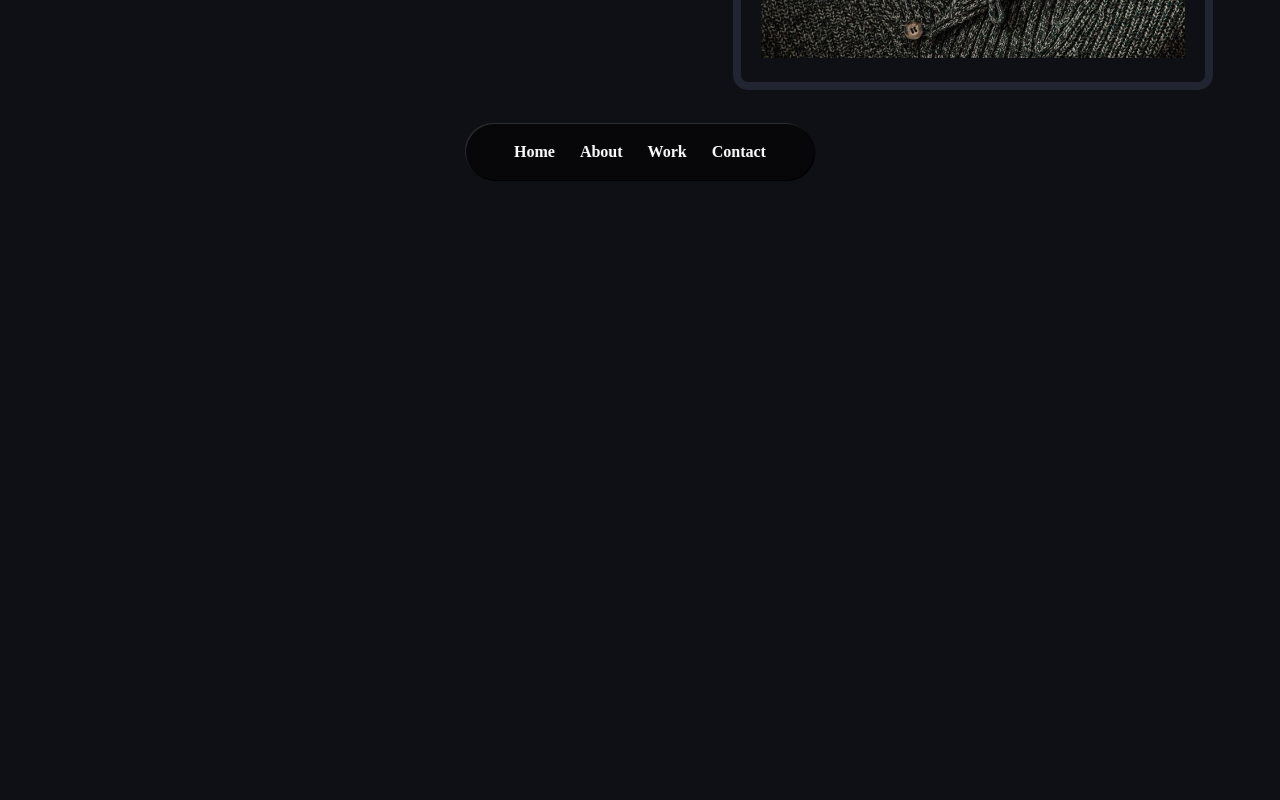
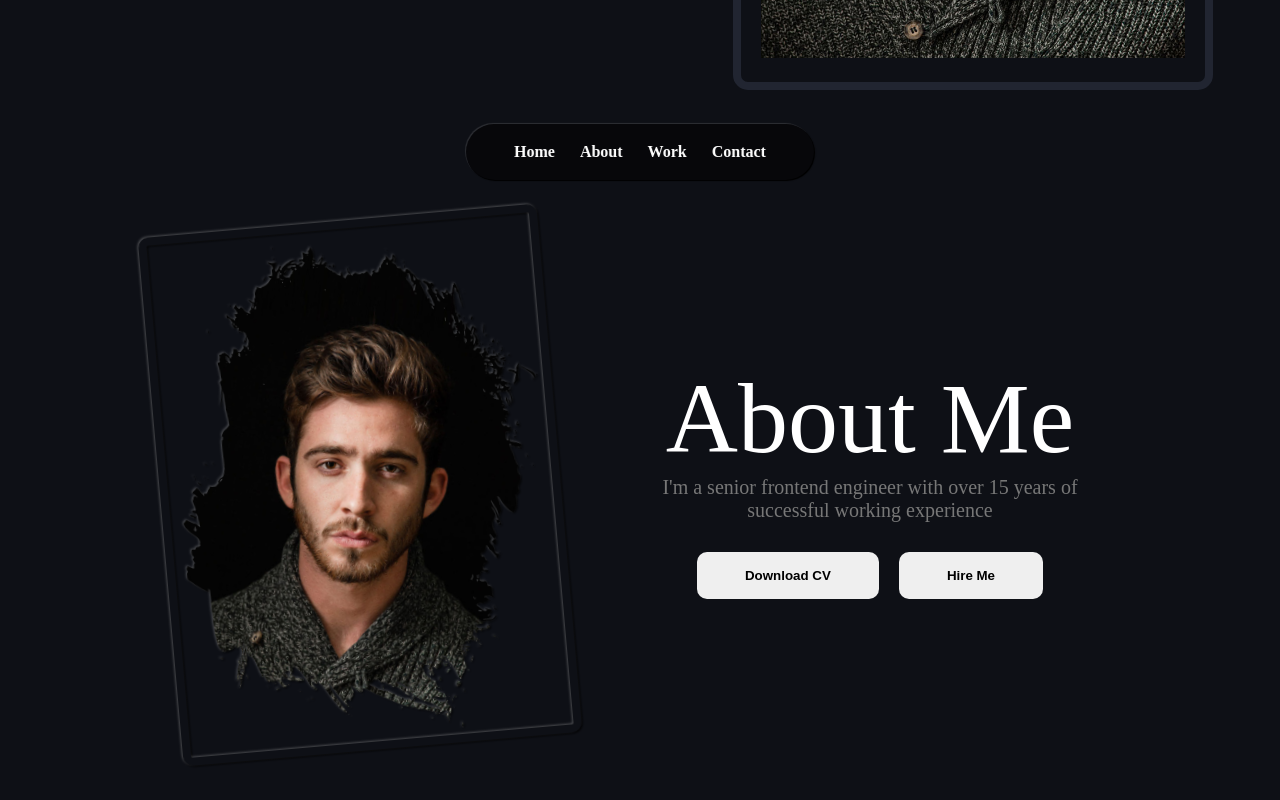
Before and after one commit to Jogata/SoftUni-React-Project, a React (Vite) app in the folder client/: page / in a window 1280 px wide. Shown: the part 600-1400 px from the top of the page. Before the commit the page ends 800 px from the top, so only its background shows below. Built offline with nearby package versions, Linux system fonts and the light colour scheme.

Commit message:
added about component

```diff
--- a/client/src/App.jsx
+++ b/client/src/App.jsx
@@ -22,6 +22,7 @@ import Logout from './components/logout/Logout'
 // ================================================
 import { Hero } from './components/travel/black-portfolio/Home/Hero';
 import { Navbar } from './components/travel/black-portfolio/Navbar/Navbar'
+import { About } from './components/travel/black-portfolio/About/About'
 
 function Loader() {
   return (
@@ -40,6 +41,7 @@ function App() {
       <AuthContextProvider>
         <Navbar />
         <Hero />
+        <About />
           {/* <Routes>
             <Route path='/' element={<MainPage />} />
             <Route path='/skyrim' element={<SkyrimHomePage />} />
--- /dev/null
+++ b/client/src/components/travel/black-portfolio/About/About.jsx
@@ -0,0 +1,25 @@
+import "./about.css";
+import img from "../images/headshot.jpg";
+
+export function About() {
+    return (
+        <div className="about" id="about">
+            <div className="about-left">
+                <div className="about-img">
+                    <img src={img} alt="" />
+                </div>
+            </div>
+            <div className="about-right">
+                <h2>About Me</h2>
+                <p>
+                    I'm a senior frontend engineer with over 15
+                    years of successful working experience
+                </p>
+                <div className="about-btns">
+                    <button>Download CV</button>
+                    <button>Hire Me</button>
+                </div>
+            </div>
+        </div>
+    )
+}
--- /dev/null
+++ b/client/src/components/travel/black-portfolio/About/about.css
@@ -0,0 +1,97 @@
+.about {
+    max-width: 1000px;
+    margin: 80px auto;
+    padding-inline: 100px;
+    display: flex;
+    gap: 2rem 2%;
+    flex-wrap: wrap-reverse;
+    /* flex-direction: row; */
+}
+
+.about-left {
+    max-width: 400px;
+    margin: auto;
+}
+
+.about-img {
+    /* display: inline-block; */
+    /* max-width: 350px; */
+    /* margin: auto; */
+    padding: 20px;
+    border-radius: 10px;
+    border: 8px solid #0e1016;
+    transform: rotate(-5deg);
+    filter: drop-shadow(-1px -1px 1px #fff4)
+            drop-shadow(1px 1px 1px #000);
+}
+
+.about-left img {
+    /* display: block; */
+    width: 100%;
+    /* margin-left: 1.9rem; */
+    margin: auto;
+    border-radius: inherit;
+    transform: rotate(10deg);
+    /* clip-path: url("#mask-1"); */
+    clip-path: url("#mask-2");
+    /* clip-path: url("#mask-3"); */
+    /* clip-path: url("#mask-4"); */
+}
+
+.about-right {
+    max-width: 500px;
+    margin: auto;
+    text-align: center;
+}
+
+.about-right h2 {
+    font-size: 100px;
+    font-weight: 400;
+    font-style: normal;
+    /* font-family: "Bebas Neue", sans-serif; */
+}
+
+.about-right p {
+    margin-bottom: 20px;
+    font-size: 20px;
+    color: #777;
+}
+
+/* .about-btns { */
+    /* display: flex; */
+    /* gap: 15px; */
+/* } */
+
+.about-btns button {
+    margin: 10px;
+    padding: 1rem 3rem;
+    font-weight: 600;
+    border: none;
+    border-radius: 10px;
+}
+
+/* @media (max-width: 834px) {
+    .about {
+        padding-inline: 50px;
+        gap: 6rem;
+    }
+
+    .about-img {
+        width: 250px;
+    }
+
+    .about-img img {
+        width: 200px;
+    }
+}
+
+@media (max-width: 480px) {
+    .about {
+        justify-content: center;
+        padding-inline: 40px;
+    }
+
+    .about-left {
+        display: none;
+    }
+} */
```
